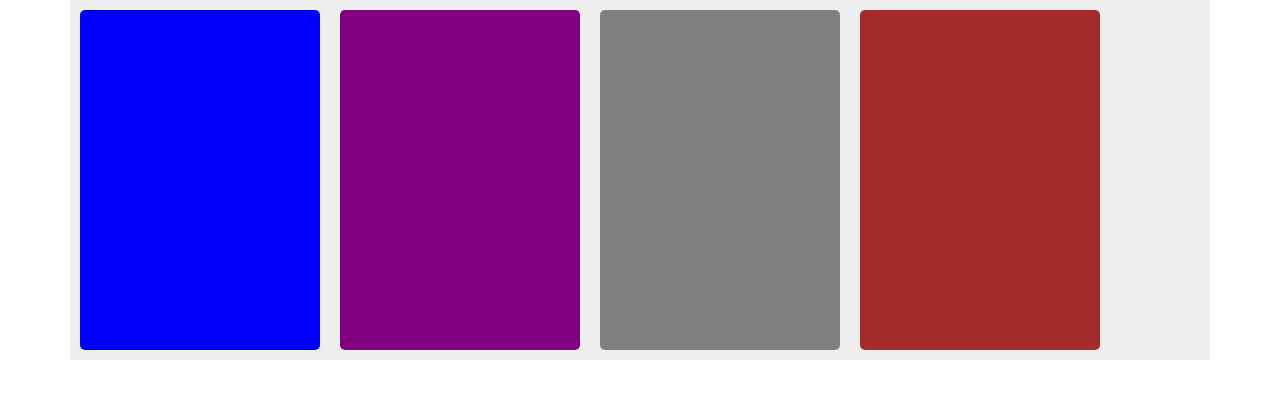
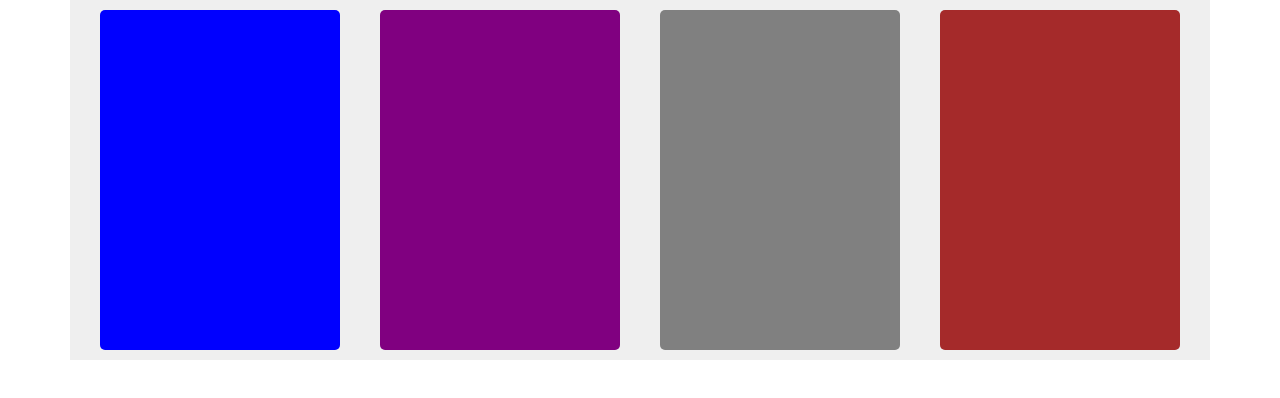
Before and after one commit to akennedy61891/kennedy_a_1056_Project4, a plain HTML site: page index.html in a window 1280 px wide. Drawn offline with Linux system fonts and the light colour scheme.

Commit message:
fixed errors

```diff
--- a/css/main.css
+++ b/css/main.css
@@ -30,13 +30,11 @@
 }
 
 @media screen and (min-width: 641px) {
-    /*.box {
-      flex: 1 1 auto;
-    }*/
 
     .container {
+      justify-content: space-evenly;
       display: flex;
-      flex: 1 1 row;
+      flex-direction: row;
     }
 
     .box {
```
